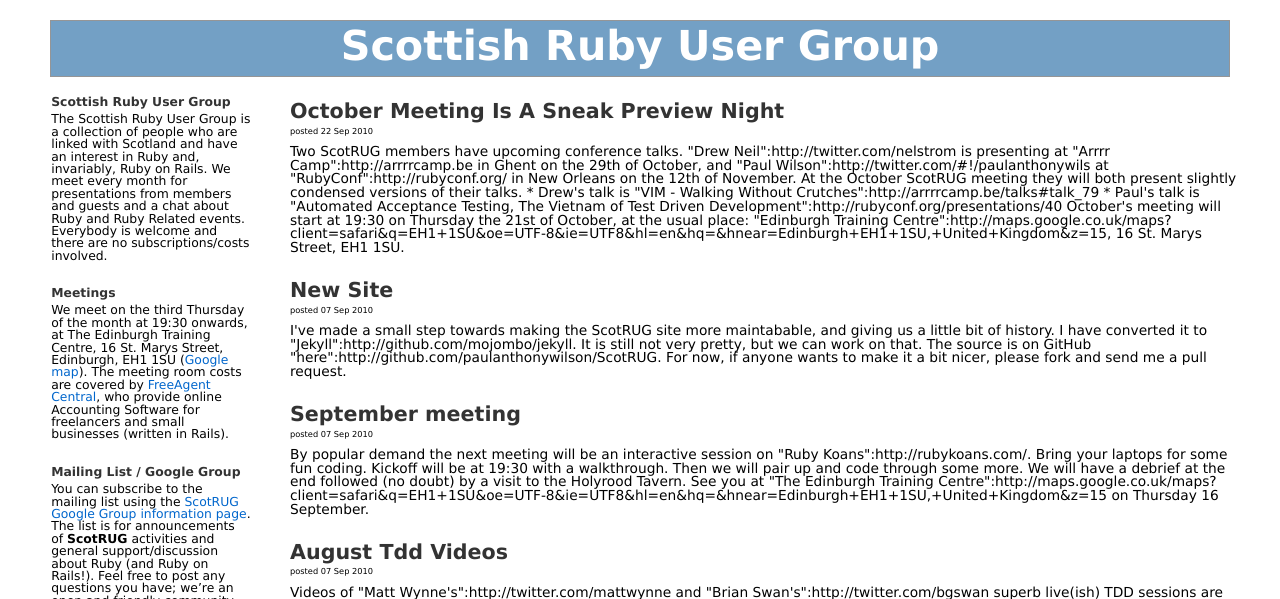
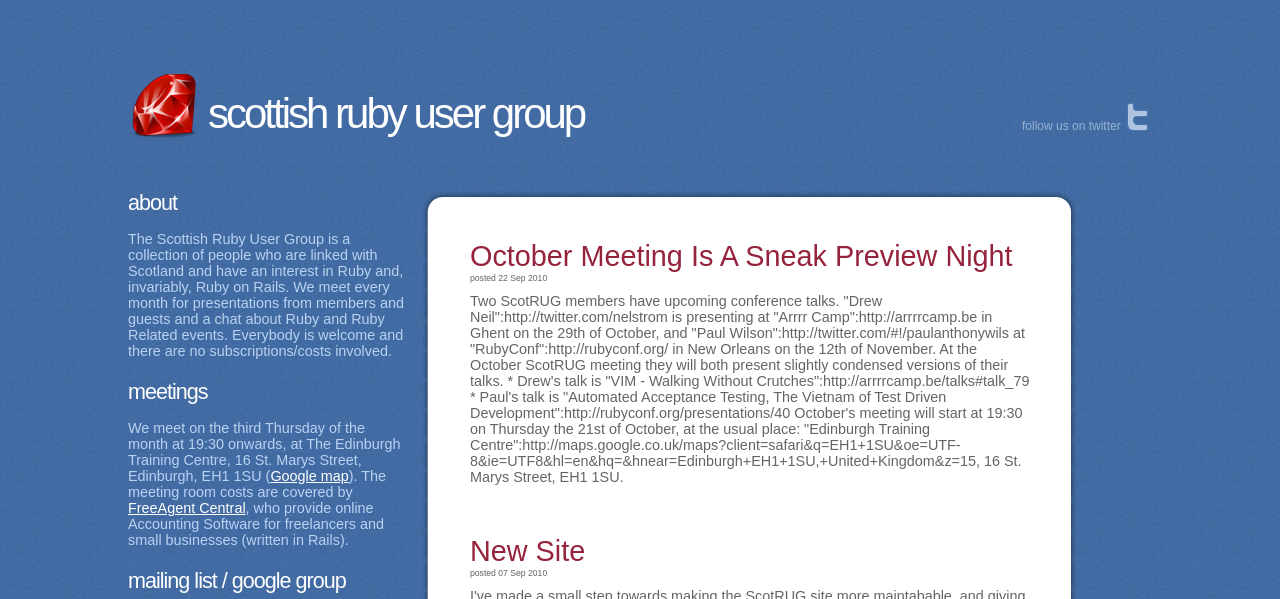
Before and after one commit to scotrug/scotrug.github.io, a Jekyll site: the page built from index.html, in a window 1280 px wide. Shown: the top 599 px of the page. Built offline with Jekyll 4.4.1, drawn with Linux system fonts in a browser that asks for light colours; grey boxes are pictures that could not be loaded.

Commit message:
my take at redesigning

```diff
--- a/Gemfile
+++ b/Gemfile
@@ -1,5 +1,5 @@
 source 'http://rubygems.org'
 
-gem "sinatra"
+gem "sinatra", "1.1.0"
 gem "liquid", :git=>"http://github.com/GnomesLab/liquid.git"
 gem "jekyll"
--- a/_layouts/master.html
+++ b/_layouts/master.html
@@ -13,11 +13,12 @@
 
 
     <div id="header">
+		<div id="twitter"><a href="http://twitter.com/scotrug">follow us on twitter</a></div>
       <h1><a href="http://scotrug.org/">Scottish Ruby User Group</a></h1>
     </div>
     <div id="left">
       <div class="section">
-        <h2 >Scottish Ruby User Group</h2>
+        <h2 >About</h2>
         <p>The
           Scottish Ruby User Group is a collection of people who are linked with
           Scotland and have an interest in Ruby and, invariably, Ruby on Rails.
@@ -52,13 +53,16 @@
       <div class="section">
         <h3>Sponsors</h3>
         <a href="http://www.freeagentcentral.com/"><img src="/images/freeagent-logo.png"/>
-        <p><a href="http://www.freeagentcentral.com/">Free Agent Central</a> pick up the bill for our meetings.</a>
+        <p><a href="http://www.freeagentcentral.com/">Free Agent Central</a> pick up the bill for our meetings.</a></p>
         <a href="http://edgecase.com"><img src="/images/edgecaselogo.png"></a>
         <p><a href="http://edgecase.com">EdgeCase UK</a> sponsor the meeting videos.</a></p>
       </div>
     </div>
     <div id="posts">
+	<div id="content">
       {{content}}
+	</div>
+	<div id="blank"></div>
     </div>
 
     <div id="footer">
--- a/stylesheets/scotrug.css
+++ b/stylesheets/scotrug.css
@@ -1,80 +1,134 @@
 body{
-  font-family: Verdana,"Bitstream Vera Sans",sans-serif;
-  font-size: 86%;
+ 	/*font-family: Verdana,"Bitstream Vera Sans",sans-serif;
+	    font-size: 86%;*/
+		margin: 0px;
+		padding: 0px;
+		background: #3877bc url(/images/bkg.jpg) repeat left top;
+		text-align: justify;
+		font: 12px Arial, Helvetica, sans-serif;
+		color: #666363;
 
 }
 
-h1, h1 a, h1 a:hover, h1 a:visited, .description
-{
-	text-decoration: none;
-	color: white;
+h1, h2, h3 {
+	font: 1.82em;
+	font-weight: normal;
+	font-family: Arial, Helvetica, sans-serif;
+	color: #000000;
 }
 
-h2, h2 a, h2 a:visited, h3, h3 a, h3 a:visited
-{
+a{
 	color: #333;
+	text-decoration: underline;
+}
+a:hover{
+	text-decoration: underline;
 }
 
-a, h2 a:hover, h3 a:hover
-{
-	color: #06c;
-	text-decoration: none;
-}
-h1
-{
-	padding-top: 10px;
-	margin: 0;
-}
-h1
-{
-	font-size: 3em;
-	text-align: center;
+#page {
+	margin:20px auto;
+	padding:0;
+	text-align:left;
+	width:80%;
 }
 
-h1, h2, h3
-{
-	font-family: 'Bitstream Vera Sans', 'Lucida Grande', Verdana, Arial, 'sans-serif';
-	font-weight: bold;
-  padding: 5px 0;
-}
 #header {
-background-color:#73A0C5;
-height:55px;
+	background: url(/images/ruby.png) no-repeat left bottom;
+	height:120px;
 	margin:0 auto;
 	padding:0;
 	width:100%;
 }
-#page {
-background-color:#FFFFFF;
-border:1px solid #959596;
-margin:20px auto;
-padding:0;
-text-align:left;
-width:92%;
+#header h1 {
+	margin-left:80px;
+	padding: 70px 0px 0 0px;
+	width: 400px;
+	text-transform: lowercase;
+	letter-spacing: -3px;
+	font-size: 3.5em;
+	font-weight: normal;
+	color: #FFFFFF;
 }
+#header a{
+	color: white;
+	text-decoration: none;
+}
+
+#header h1 a:hover{
+	text-decoration: none;
+}
+
+#header #twitter{
+	float:right;
+	background: url(/images/twitter.png) no-repeat right top;
+	width: 130px;
+	height: 35px;
+	padding-top: 19px;
+	margin-top: 80px;
+}
+
+#header #twitter a{
+	color: #97b2d5;
+}
+
 #left {
-font-size: 0.9em;
+	font-size: 1.2em;
 	float: left;
-padding: 15px 0;
-width: 200px;
-
+	width: 300px;
+	margin-top: 50px;
+	color: #b9d2f1;
 }
 
 #left .section{
-  padding-bottom: 20px;
+  padding: 0px 20px 20px 0px;
+}
+
+#left a{
+	color: white;
+}
+
+#left .section h2, #left .section h3{
+	text-transform: lowercase;
+	margin-bottom: 15px;
+	letter-spacing: -1px;
+	font-size: 1.5em;
+	font-weight: normal;
+	color: #FFFFFF;
 }
 
 #posts{
-  padding: 20px 40px;
+  	margin-top: 50px;
+	background: url(/images/top_posts_bkg.png) no-repeat 2px top;
+	width: 660px;
 	position: absolute;
-  left: 250px;
+    left: 420px;
+	font-size: 1.2em;
+	padding: 40px 0px 0px 0px;
+}
+
+#posts #content{
+	background: url(/images/posts_bkg.png) repeat-y left top;
+	padding-left: 50px;
+	padding-right: 50px;
+	padding-top: 10px;
+}
+
+#posts #blank{
+	background: url(/images/bottom_posts_bkg.png) no-repeat 1px top;
+	height: 100px;
 }
 
 .post {
-  padding-bottom: 20px;
+  padding-bottom: 50px;
 }
-.post   h2{
-  font-size: 1.5em;
+.post h2{
+  	font-size: 2em;
+	color: #96233c;
+}
+
+.post h2 a{
+	color: #96233c;
+	text-decoration: none;
 }
 
 .post p{
@@ -103,3 +157,7 @@ padding-bottom:10px;
   padding: 3px 0;
   list-style: disc inside;
 }
+
+iframe {
+	padding: 20px;
+}
```
Also changed, not shown: Gemfile.lock, images/bkg.jpg (added), images/bottom_posts_bkg.png (added), images/posts_bkg.png (added), images/ruby.png (added), images/top_posts_bkg.png (added), images/twitter.png (added), 9 other files. Lines whose indentation alone changed are shown as unchanged.
